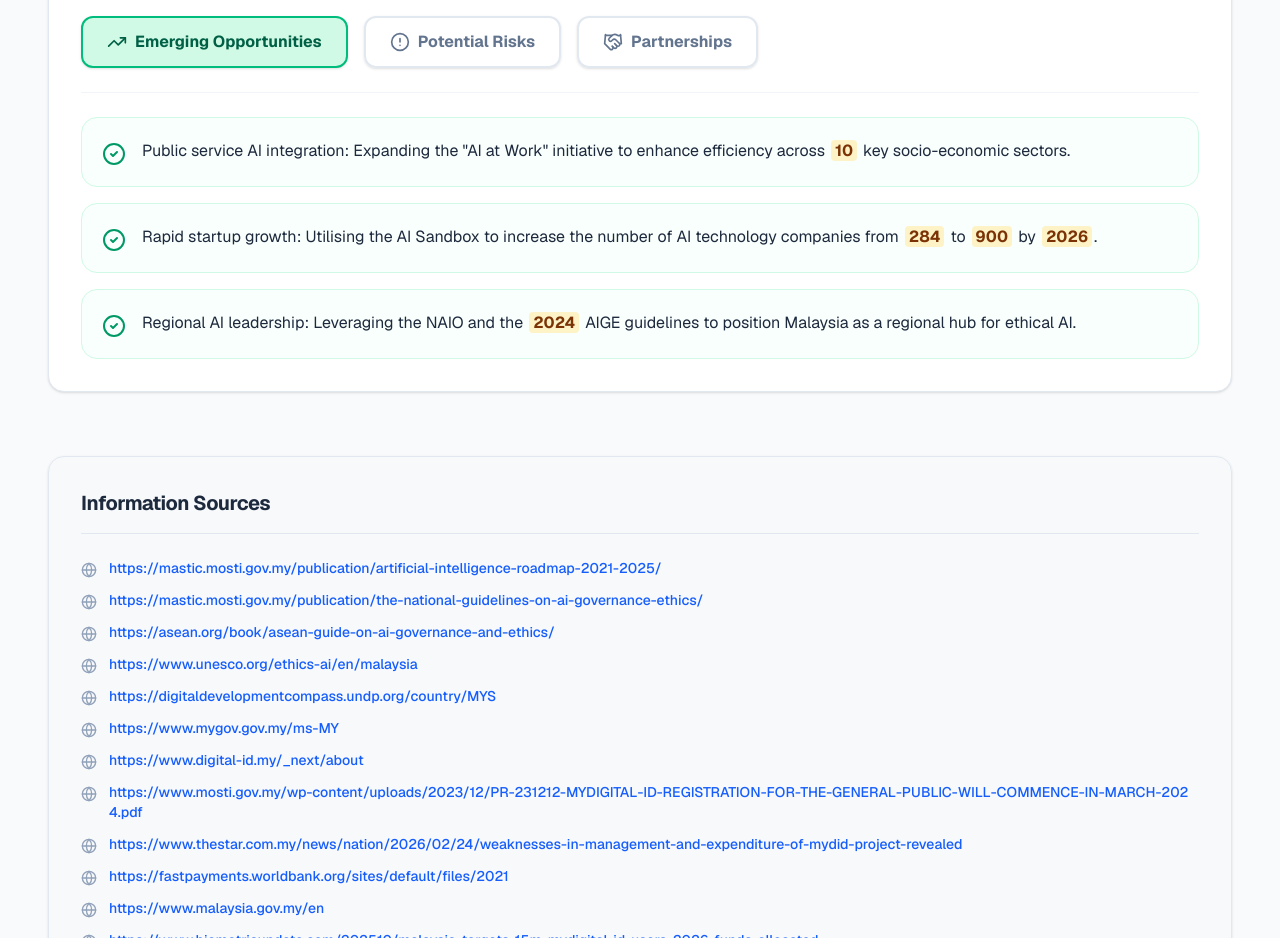
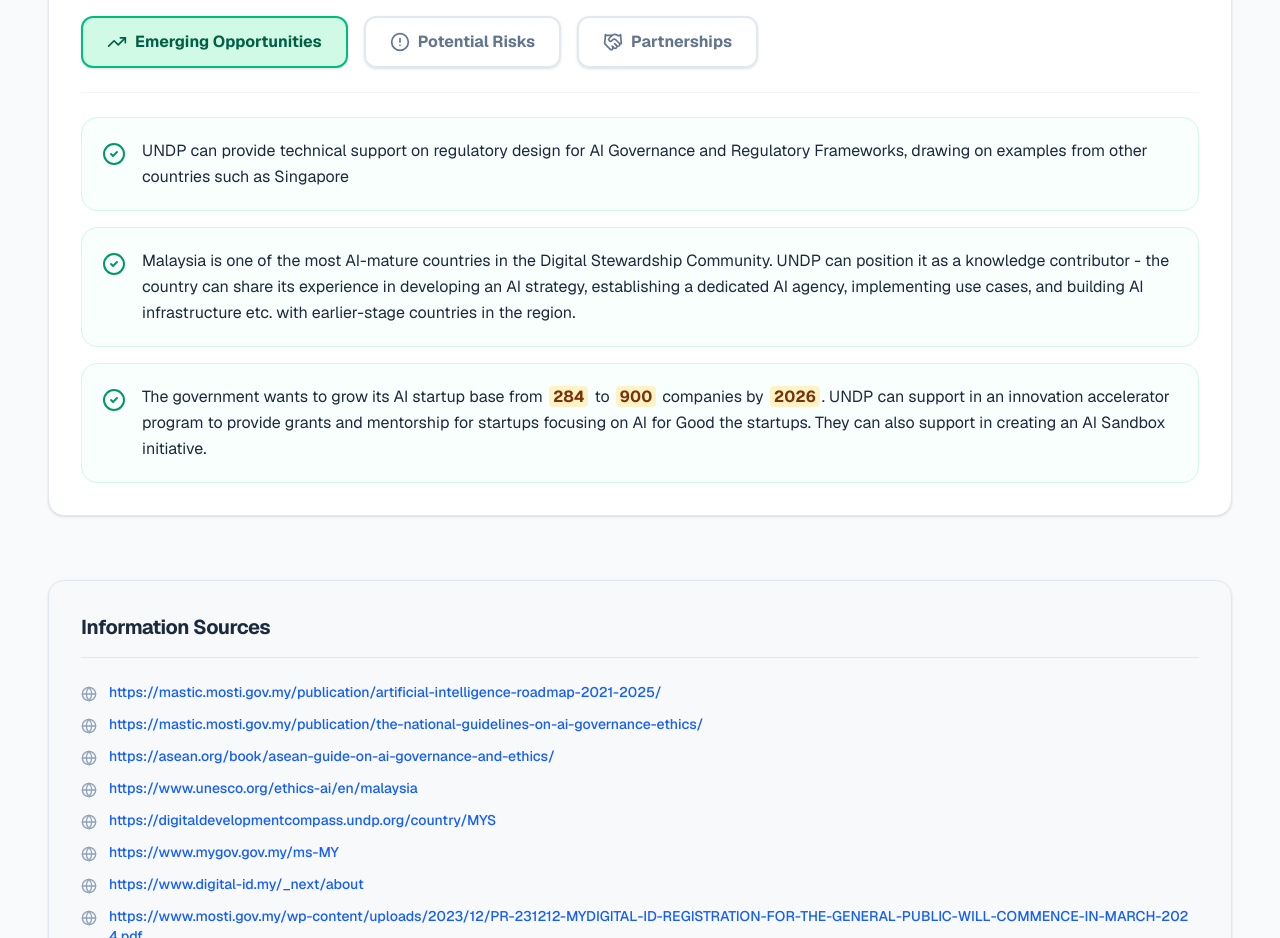
Before and after one commit to aakash2410/UNDP_Viz, a Next.js app: page /countries/malaysia in a window 1280 px wide. Shown: the part 4620-5558 px from the top of the page. Built offline with nearby package versions, Linux system fonts and the light colour scheme; a web font is replaced by a local one.

Commit message:
malaysia fully fixed

```diff
--- a/src/components/dashboard/MockData.ts
+++ b/src/components/dashboard/MockData.ts
@@ -240,21 +240,19 @@ export const malaysiaData: CountryDetailData = {
   },
   sectionD: {
     opportunities: [
-      { id: 'mo1', text: 'Public service AI integration: Expanding the "AI at Work" initiative to enhance efficiency across 10 key socio-economic sectors.' },
-      { id: 'mo2', text: 'Rapid startup growth: Utilising the AI Sandbox to increase the number of AI technology companies from 284 to 900 by 2026.' },
-      { id: 'mo3', text: 'Regional AI leadership: Leveraging the NAIO and the 2024 AIGE guidelines to position Malaysia as a regional hub for ethical AI.' },
+      { id: 'co1', text: 'UNDP can provide technical support on regulatory design for AI Governance and Regulatory Frameworks, drawing on examples from other countries such as Singapore' },
+      { id: 'co2', text: 'Malaysia is one of the most AI-mature countries in the Digital Stewardship Community. UNDP can position it as a knowledge contributor - the country can share its experience in developing an AI strategy, establishing a dedicated AI agency, implementing use cases, and building AI infrastructure etc. with earlier-stage countries in the region.' },
+      { id: 'co3', text: 'The government wants to grow its AI startup base from 284 to 900 companies by 2026. UNDP can support in an innovation accelerator program to provide grants and mentorship for startups focusing on AI for Good the startups. They can also support in creating an AI Sandbox initiative.' },
     ],
     risks: [
-      { id: 'mr1', text: 'Governance and regulatory risks: Legal infrastructure requires significant updates, particularly in data protection and enforceable ethical standards.' },
-      { id: 'mr2', text: 'Loss of cultural and linguistic heritage: A lack of explicit policies addressing AI\'s impact on cultural preservation and indigenous languages could lead to a loss of national identity.' },
-      { id: 'mr3', text: 'Dependence on foreign Tech: There is a high cost and potential over-dependence on foreign AI vendors which can limit homegrown innovation and sovereign control over AI solutions.' },
+      { id: 'cr1', text: 'AI adoption is accelerating across healthcare, finance, and agriculture, yet Malaysia’s AI ethics guidelines remain voluntary and non-binding. Without enforceable standards, biased or opaque algorithms in public services could erode citizen trust, creating a risk of AI adoption without accountability.' },
+      { id: 'cr2', text: 'Malaysia has invested heavily in individual DPI components, but integration between foundational DPI assets remains limited. Without deliberate interoperability design and careful sequencing of use cases, Malaysia risks not achieving its 2030 target of integrating 95% of services. As a result, despite significant public investment in infrastructure, citizen-facing outcomes may remain limited' },
     ],
     partnerships: [
-      { id: 'mp1', text: 'Green AI advocacy: Working with the Ministry of Digital to establish monitoring systems and policies for sustainable data centers.' },
-      { id: 'mp2', text: 'Public sector digital literacy: Support the Department of National Digital (JDN) in implementing the "Public Sector AI Adaptation Guidelines". UNDP can help design training modules for civil servants.' },
-      { id: 'mp3', text: 'Strategic innovation-AI Sandbox: Collaborate with the AI Sandbox initiative to provide grants and mentorship for startups focusing on AI for Good.' },
-      { id: 'mp4', text: 'Operationalising ethical impact assessments: Partner with the NAIO and MOSTI to pilot UNESCO’s EIA tools to ensure that public sector AI succession remains human-centric, transparent, and accountable.' },
-    ],
+      { id: 'cp1', text: 'Partnership with National AI Office (NAIO) - NAIO was established in 2024 and is still building operational capacity. UNDP can establish an advisory relationship with NAIO. UNDP can suuport the transition of voluntary AI ethics guidelines into an enforceable regulatory framework and can provide support in the capacity building of officials.' },
+      { id: 'cp2', text: 'Partnership with Malaysia Digital Economic Corporation (MEDC) and MyDIGITAL Corporation - UNDP can engage with these agencies to co-design a DPI interoperability roadmap and prioritise citizen-centric use cases and support the achievement of the 2030 target of integrating 95% of services with Digital ID.' },
+      { id: 'cp3', text: 'Partnership with NAIO and Microsoft - Microsoft, NAIO, and PETRONAS Leadership Centre are jointly establishing an AI Center focused on developing real-world AI solutions and nurturing talent. UNDP can engage this initiative to co-design an AI for Good accelerator track that directs mentorship, grants, and sandbox access toward startups working on development challenges in areas like healthcare, agriculture, and social protection. With the government targeting growth from 284 to 900 AI companies by 2026, UNDP can play a focused role in ensuring a share of this startup growth is channelled toward public interest outcomes.' },
+    ]
   },
   parameterStages: {
     P1: {
```
